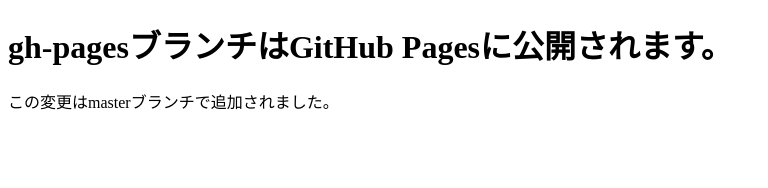
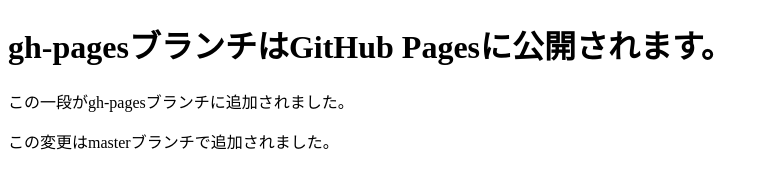
Before and after one commit to TosakaZ/git-study, a plain HTML site: page index.html in a window 1280 px wide. Shown: the whole page, without its empty margins (0-768 px from the left). Drawn offline with Linux system fonts and the light colour scheme.

Commit message:
index.html に更に一段追加

```diff
--- a/index.html
+++ b/index.html
@@ -6,6 +6,7 @@
 </head>
 <body>
 	<h1>gh-pagesブランチはGitHub Pagesに公開されます。</h1>
+	<p>この一段がgh-pagesブランチに追加されました。</p>
 	<p>この変更はmasterブランチで追加されました。</p>
 </body>
 </html>
```
